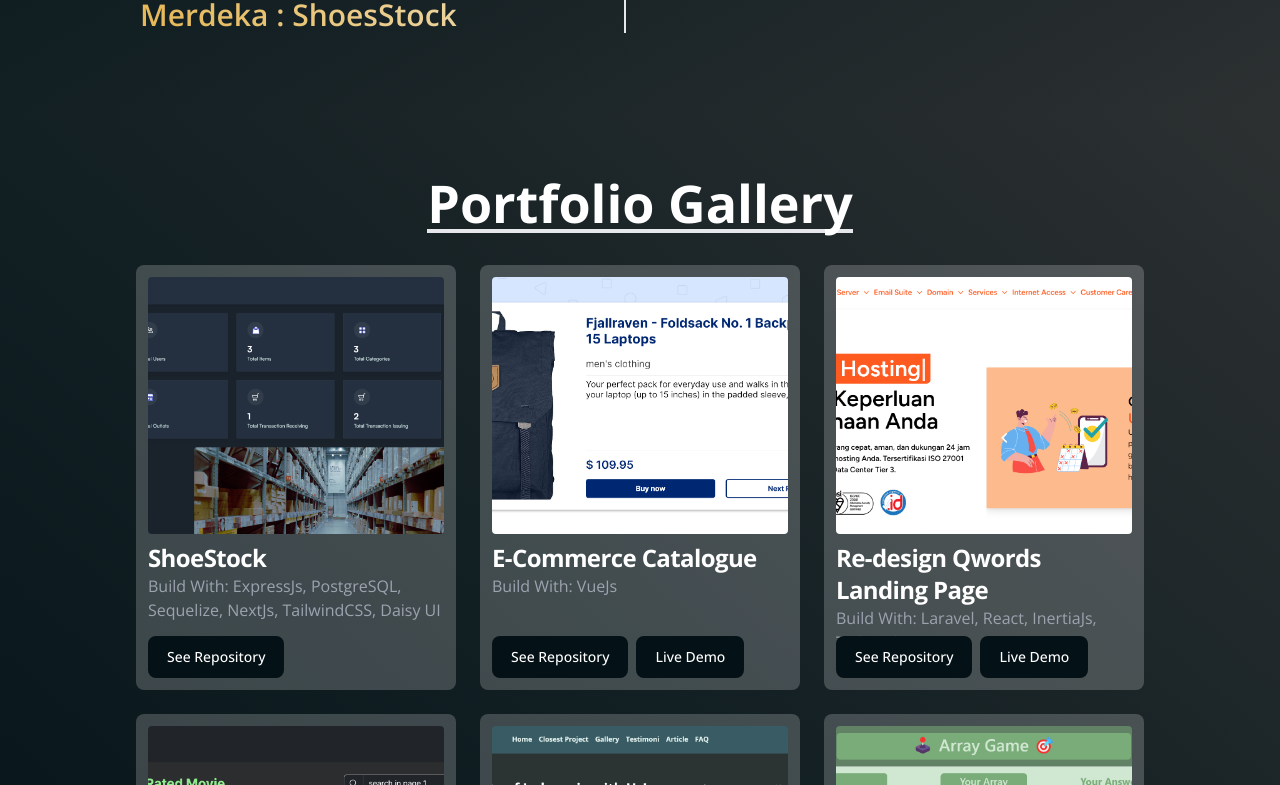
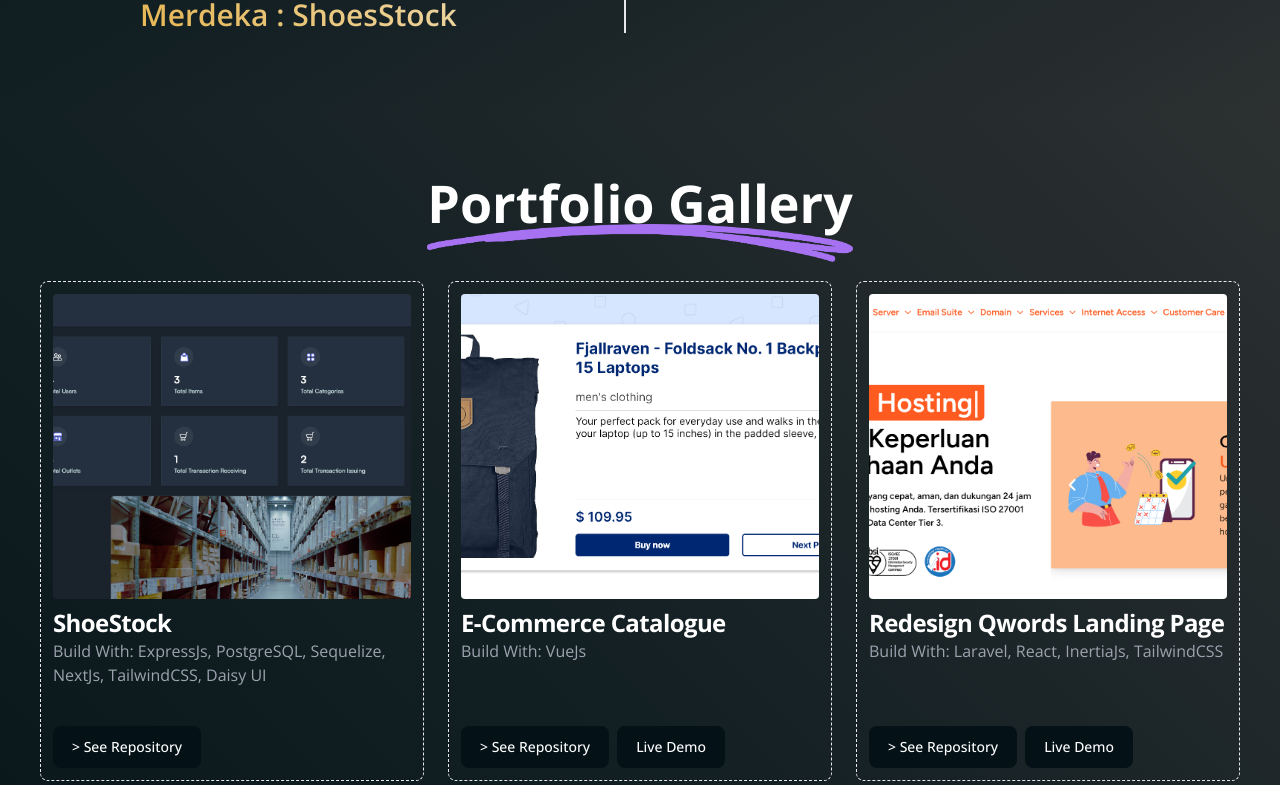
Before and after one commit to pendragonnn/personal-portfolio, a React (Vite) app: page / in a window 1280 px wide. Shown: the part 1435-2220 px from the top of the page. Built offline with nearby package versions, Linux system fonts and the light colour scheme.

Commit message:
feat: add decoration at portfolio gallery section

```diff
--- a/src/components/PortfolioGallerySection.jsx
+++ b/src/components/PortfolioGallerySection.jsx
@@ -13,64 +13,44 @@ export default function PortfolioGallerySection() {
 
     { id: 2, title: 'E-Commerce Catalogue', techStack: 'VueJs', imgSrc: ecommercecatalogue, url: 'https://github.com/pendragonnn/final-project-inventory-web.git', liveDemo: true, liveDemoUrl: 'https://ecommerce-catalog-three.vercel.app/' },
 
-    { id: 3, title: 'Re-design Qwords Landing Page', techStack: 'Laravel, React, InertiaJs, TailwindCSS', imgSrc: qwords, url: 'https://github.com/pendragonnn/final-task-qwords-pbi.git', liveDemo: true, liveDemoUrl: 'https://final-task-qwords-pbi-demo-version.vercel.app/' },
+    { id: 3, title: 'Redesign Qwords Landing Page', techStack: 'Laravel, React, InertiaJs, TailwindCSS', imgSrc: qwords, url: 'https://github.com/pendragonnn/final-task-qwords-pbi.git', liveDemo: true, liveDemoUrl: 'https://final-task-qwords-pbi-demo-version.vercel.app/' },
 
     { id: 4, title: 'Mini Movie Library', techStack: 'NextJs, React-Bootstrap', imgSrc: minimovielibrary, url: 'https://github.com/pendragonnn/Mini-Movie-Library.git', liveDemo: true, liveDemoUrl: 'https://mini-movie-library.vercel.app/' },
 
     { id: 5, title: 'RakaTour', techStack: 'HTML, CSS, Bootstrap', imgSrc: rakatour, url: 'https://github.com/pendragonnn/RakaTour', liveDemo: true, liveDemoUrl: 'https://pendragonnn.github.io/RakaTour/' },
 
-    { id: 6, title: 'Array Game', techStack: 'HTML, CSS, Bootstrap', imgSrc: arraygame, url: 'https://github.com/pendragonnn/Array-Game.git', liveDemoUrl: true, liveDemo: 'https://pendragonnn.github.io/Array-Game/' },
+    { id: 6, title: 'Array Game', techStack: 'HTML, CSS, Bootstrap', imgSrc: arraygame, url: 'https://github.com/pendragonnn/Array-Game.git', liveDemo: true, liveDemoUrl: 'https://pendragonnn.github.io/Array-Game/' },
   ]
 
   return (
-    <div id='portfolio' className='h-fit bg-gradient-to-tr from-[#041116] via-[#121F23] to-[#2C3031] lg:px-32 px-8 py-16 flex flex-col justify-center items-center'>
+    <div id='portfolio' className='h-fit bg-gradient-to-tr from-[#041116] via-[#121F23] to-[#2C3031] lg:px-8 px-8 py-16 flex flex-col justify-center items-center'>
       {/* title */}
-      <div className='lg:text-[52px] md:text-5xl text-3xl font-bold text-white w-fit border-b-4 mb-2'>
+      <div className='lg:text-[52px] md:text-5xl text-3xl font-bold text-white w-fit mb-7 relative portfolio'>
         Portfolio Gallery
       </div>
       {/* card */}
-      <div className='grid lg:grid-cols-3 md:grid-cols-2 grid-cols-1 my-4 p-2 gap-6 w-fit'>
-        {/* {portfolioData.map(portfolio => (
-          <Card
-          className="max-w-sm min-h-[400px] relative"
-          imgAlt="Portfolio Picture"
-          imgSrc={portfolio.imgSrc}
-          key={portfolio.id}
-        >
-          <h5 className="text-xl font-bold tracking-tight text-gray-900 dark:text-white">
-            {portfolio.title}
-          </h5>
-          <p className="font-normal text-gray-700 dark:text-gray-400">
-            Build With: {portfolio.techStack}
-          </p>
-          <div className='flex gap-2 my-3 absolute bottom-0'>
-            <Button size={'md'} href={portfolio.url} target='_blank'>See Repository</Button>
-            {portfolio.liveDemo ? (
-              <Button size={'md'} href={portfolio.liveDemoUrl} target='_blank'>Live Demo</Button>
-            ) : ''}
-          </div>
-        </Card>
-        ))} */}
-
+      <div className='grid lg:grid-cols-3 md:grid-cols-2 grid-cols-1 my-4 p-2 gap-6'>
         {portfolioData.map(portfolio => (
-          <div className='flex flex-col p-3 bg-white/20 min-h-[425px] max-w-sm rounded-lg relative hover:scale-105 hover:duration-100' key={portfolio.id}>
+          <div className='group hover:animate-pulse flex flex-col p-3 border hover:bg-white/10 border-dashed lg:min-h-[500px] min-h-[450px] hover:shadow-[0px_0px_30px_5px] hover:shadow-white/20 max-w-sm rounded-lg relative hover:scale-105 hover:duration-100' key={portfolio.id}>
             {/* image container */}
             <img src={portfolio.imgSrc} alt="" className='object-cover hover:object-contain h-full rounded' />
             {/* title and tech stack */}
             <div className='h-1/2 my-2'>
-              <h5 className="text-2xl font-bold tracking-tight text-white">
+              <h5 className="lg:text-2xl text-xl font-bold tracking-tight text-white group-hover:text-[#A772F1]">
                 {portfolio.title}
               </h5>
-              <p className="font-normal text-gray-400">
+              <p className="md:text-base text-sm text-gray-400">
                 Build With: {portfolio.techStack}
               </p>
             </div>
 
             {/* button */}
             <div className='flex gap-2 m-3 absolute bottom-0 left-0'>
-              <Button className='bg-[#041116] text-white' size={'md'} href={portfolio.url} target='_blank'>See Repository</Button>
+              <Button className='bg-[#041116] text-white group-hover:animate-pulse ' size={'md'} href={portfolio.url} target='_blank'>
+                &gt; See Repository
+              </Button>
               {portfolio.liveDemo ? (
-                <Button className='bg-[#041116] text-white' size={'md'} href={portfolio.liveDemoUrl} target='_blank'>Live Demo</Button>
+                <Button className='bg-[#041116] text-white group-hover:animate-bounce group-hover:bg-[#A772F1]' size={'md'} href={portfolio.liveDemoUrl} target='_blank'>Live Demo</Button>
               ) : ''}
             </div>
           </div>
--- a/src/index.css
+++ b/src/index.css
@@ -54,6 +54,20 @@ html {
   left: 0;
 }
 
+.portfolio::after {
+  content: "";
+  width: 100%;
+  height: 100%;
+  background-image: url('/decoration/purpleUnderline.png');
+  background-position: center;
+  background-size: contain;
+  z-index: 0;
+  background-repeat: no-repeat;
+  position: absolute;
+  bottom: -40px;
+  left: 0;
+}
+
 .gradient-experience {
   background: linear-gradient(60deg, #e6b754, #f0e6d0);
   -webkit-background-clip: text;
```
Also changed, not shown: public/decoration/purpleUnderline.png (added).
